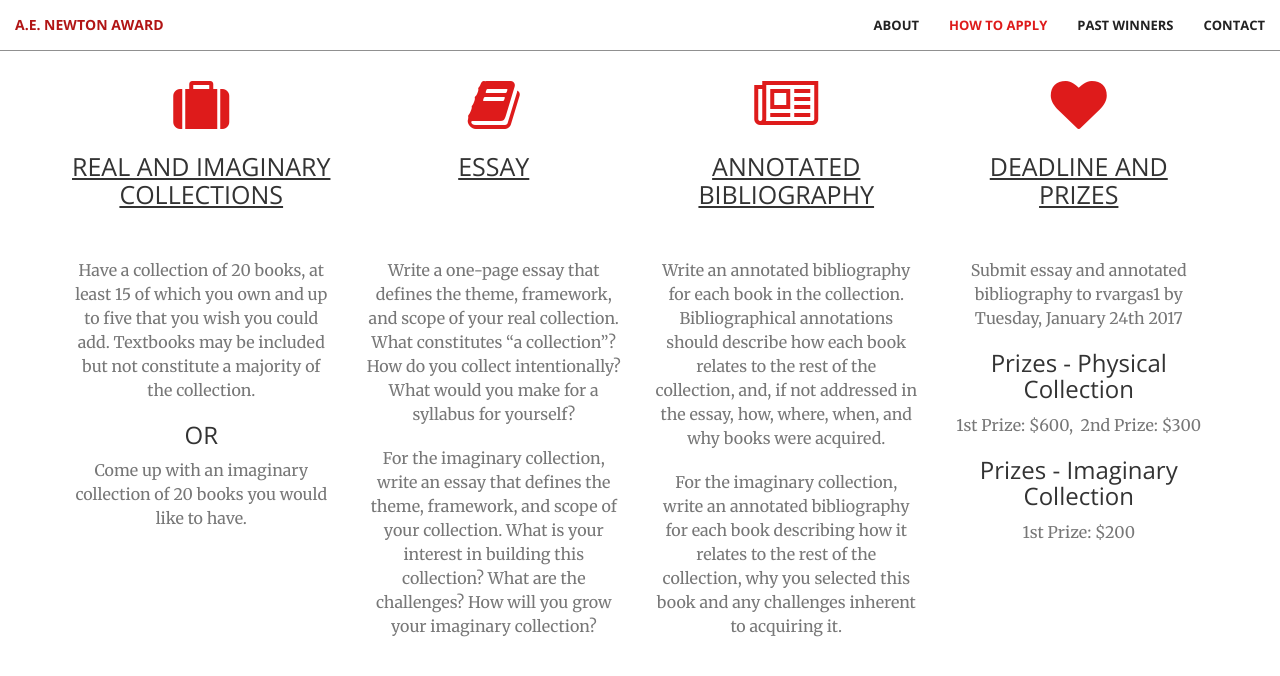
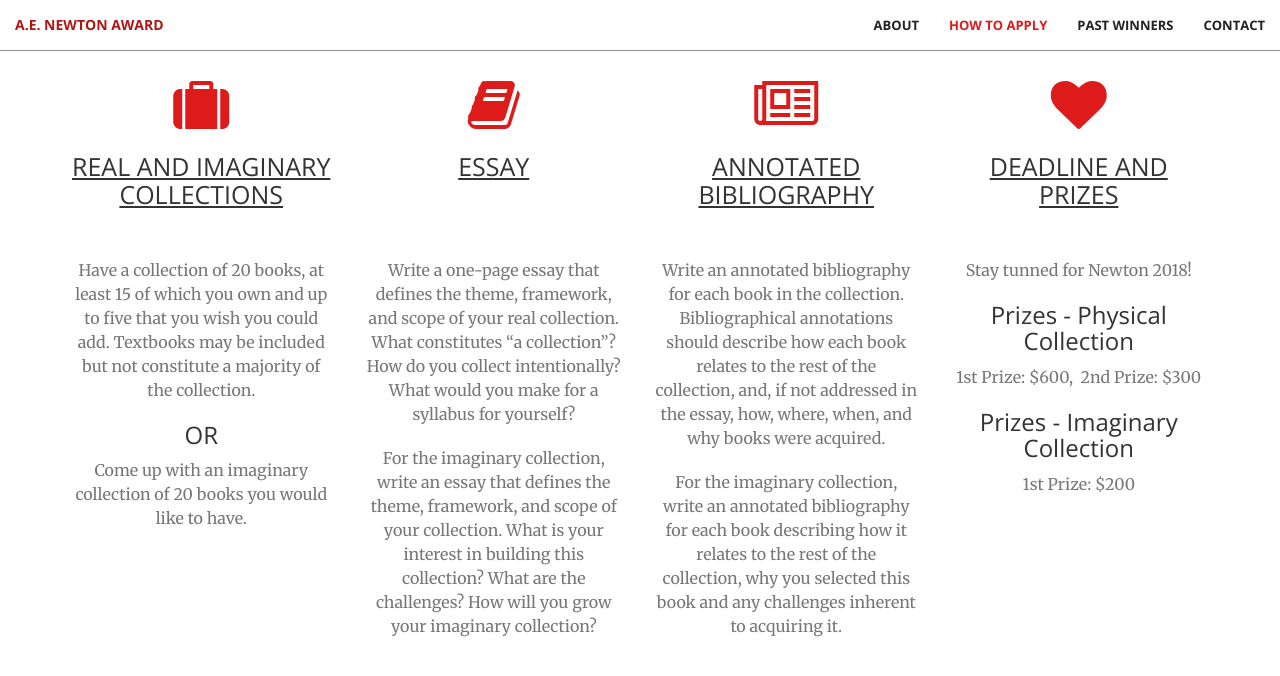
Before and after one commit to swat-ds/bookaward.swarthmore.edu, a Jekyll site: the page built from index.html, in a window 1280 px wide and 900 px high, scrolled down 1459 px, cut to the strip 0-714 px from the top of the window. Shown: the top 676 px of the strip. Built offline with Jekyll 4.4.1, drawn with Linux system fonts in a browser that asks for light colours; nearby versions of some CDN libraries; library files that are not in the unit come from our copies.

Commit message:
updates deadline

```diff
--- a/_includes/services.html
+++ b/_includes/services.html
@@ -46,7 +46,7 @@
                 <div class="service-box">
                     <i class="fa fa-4x fa-heart wow bounceIn text-primary" data-wow-delay=".3s"></i>
                     <h2>Deadline and Prizes</h2>
-                    <p class="text-muted">Submit essay and annotated bibliography to rvargas1 by Tuesday, January 24th 2017</p>
+                    <p class="text-muted">Stay tunned for Newton 2018!</p>
                     <h3>Prizes - Physical Collection</h3>
                     <p class="text-muted">1st Prize: $600,&nbsp; 2nd Prize: $300 </p>
                     <h3>Prizes - Imaginary Collection</h3>
```
